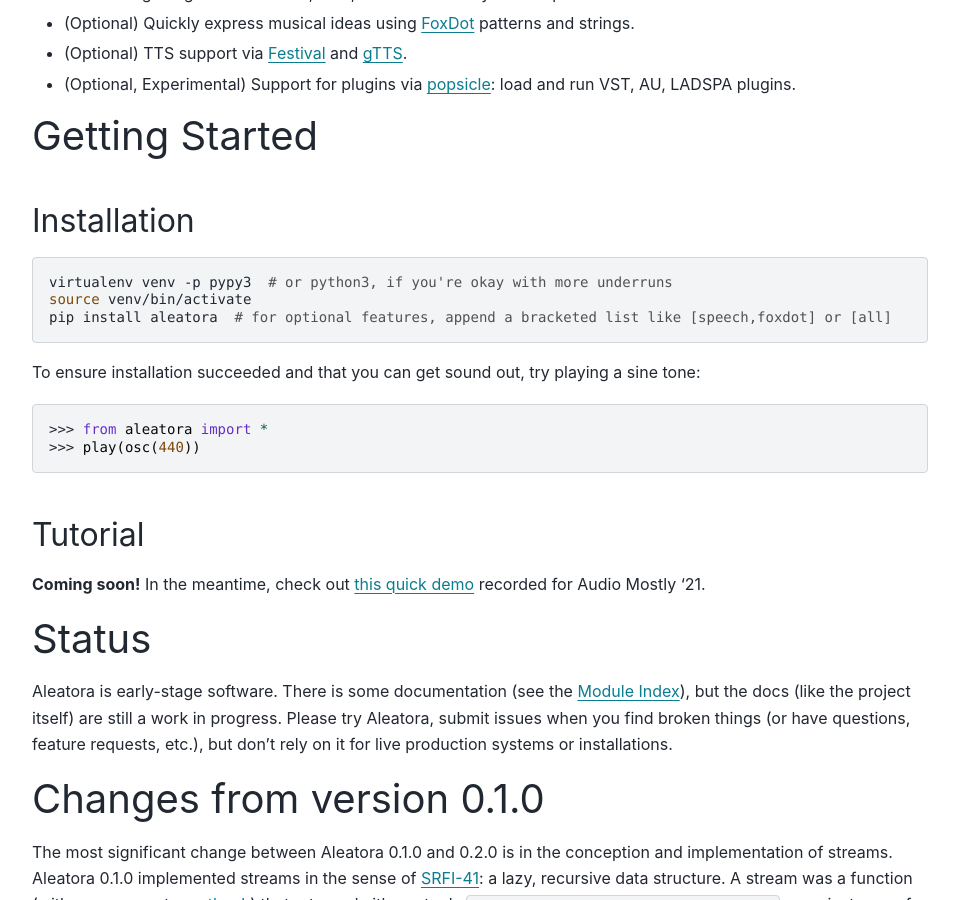
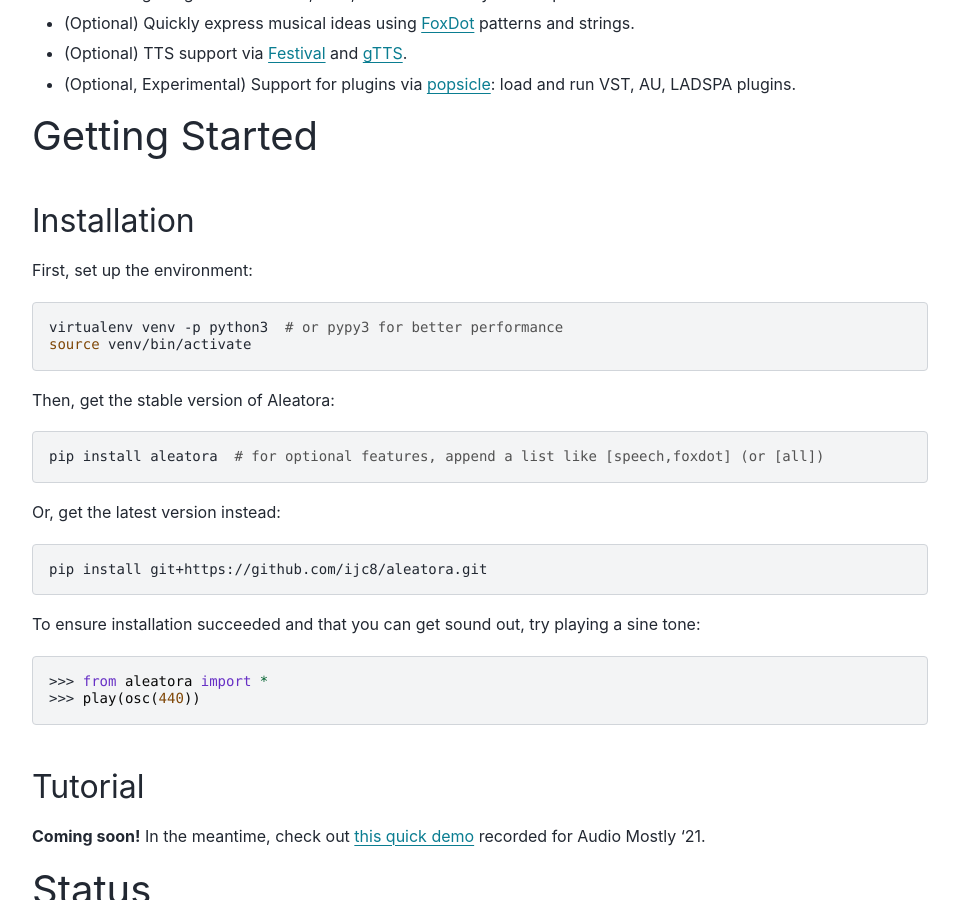
Before and after one commit to ijc8/aleatora, a Sphinx documentation site: the page built from docs/index.rst, in a window 1280 px wide and 900 px high, scrolled down 1824 px. Shown: the whole window, without its empty margins (40-999 px from the left). Built offline with Sphinx 7.4.7 and the PyData theme 0.15.4, drawn with Linux system fonts in a browser that asks for light colours.

Commit message:
Tweak installation instructions.
Related to #2.

```diff
--- a/docs/index.rst
+++ b/docs/index.rst
@@ -4,8 +4,8 @@
     :target: https://aleatora.readthedocs.io/
 
 .. toctree::
-   :maxdepth: 2
-   :caption: Contents:
+    :maxdepth: 2
+    :caption: Contents:
 
 Welcome to Aleatora!
 --------------------
@@ -17,8 +17,8 @@
 Design
 ------
 
-   | "It is better to have 100 functions operate on one data structure than 10 functions on 10 data structures."
-   |  --- `Alan Perlis <http://pu.inf.uni-tuebingen.de/users/klaeren/epigrams.html>`_
+    | "It is better to have 100 functions operate on one data structure than 10 functions on 10 data structures."
+    |  --- `Alan Perlis <http://pu.inf.uni-tuebingen.de/users/klaeren/epigrams.html>`_
 
 Aleatora is implemented as a Python library, built around lazy, effectful, replayable streams.
 
@@ -54,16 +54,29 @@
 - (Optional, Experimental) Support for plugins via `popsicle <https://github.com/kunitoki/popsicle>`_: load and run VST, AU, LADSPA plugins.
 
 Getting Started
-------------
+---------------
 
 Installation
 ############
 
+First, set up the environment:
+
 .. code-block:: bash
 
-   virtualenv venv -p pypy3  # or python3, if you're okay with more underruns
-   source venv/bin/activate
-   pip install aleatora  # for optional features, append a bracketed list like [speech,foxdot] or [all]
+    virtualenv venv -p python3  # or pypy3 for better performance
+    source venv/bin/activate
+
+Then, get the stable version of Aleatora:
+
+.. code-block:: bash
+
+    pip install aleatora  # for optional features, append a list like [speech,foxdot] (or [all])
+
+Or, get the latest version instead:
+
+.. code-block:: bash
+
+    pip install git+https://github.com/ijc8/aleatora.git
 
 To ensure installation succeeded and that you can get sound out, try playing a sine tone:
 
```
Also changed, not shown: README.md (+11 -2 lines).
